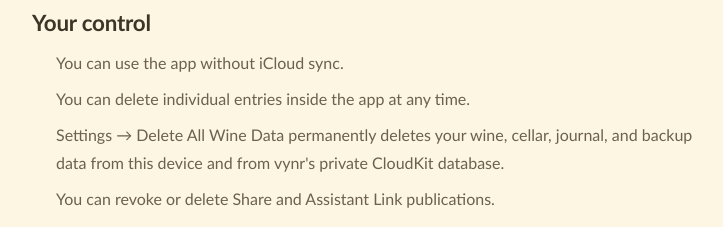
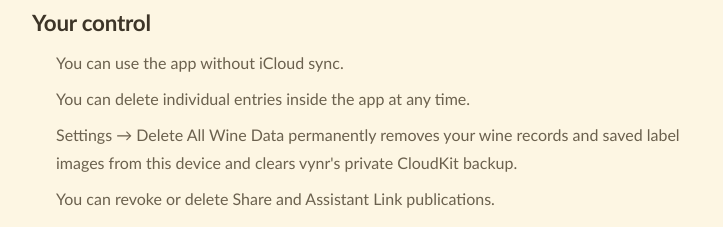
Before and after one commit to Silly-Jam/vynr-web, a Next.js app: page /privacy in a window 1280 px wide. Shown: the part 2960-3187 px from the top of the page, without its empty margins (272-995 px from the left). Built offline with nearby package versions, Linux system fonts and the light colour scheme.

Commit message:
fix(privacy): describe deletion scope precisely

```diff
--- a/app/privacy/page.tsx
+++ b/app/privacy/page.tsx
@@ -175,9 +175,9 @@
           <li>You can use the app without iCloud sync.</li>
           <li>You can delete individual entries inside the app at any time.</li>
           <li>
-            Settings → Delete All Wine Data permanently deletes your wine,
-            cellar, journal, and backup data from this device and from
-            vynr&apos;s private CloudKit database.
+            Settings → Delete All Wine Data permanently removes your wine
+            records and saved label images from this device and clears
+            vynr&apos;s private CloudKit backup.
           </li>
           <li>You can revoke or delete Share and Assistant Link publications.</li>
           <li>You can disable anonymous usage data and AI Commentary in Settings.</li>
```
